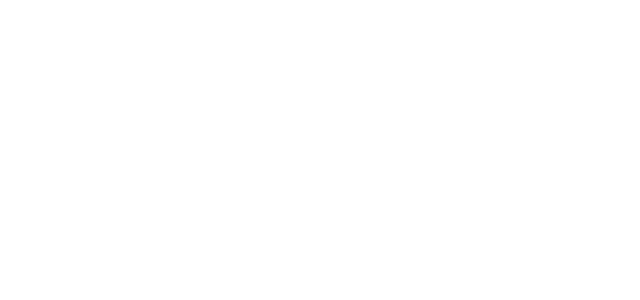
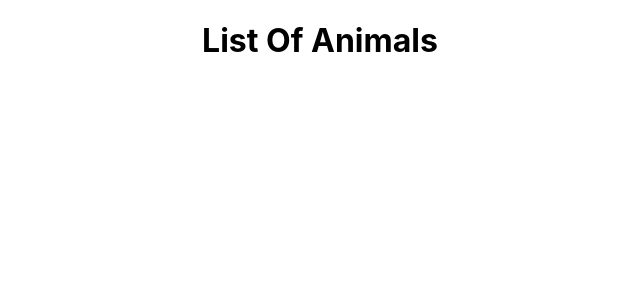
Before and after one commit to Jenniekerf/animals-react, a React (Create React App) app: page /animals in a window 1280 px wide. Shown: the top 300 px of the page, without its empty margins (320-960 px from the left). Built offline with nearby package versions, Linux system fonts and the light colour scheme.

Commit message:
added home component

```diff
--- a/package.json
+++ b/package.json
@@ -5,8 +5,10 @@
   "dependencies": {
     "react": "^16.11.0",
     "react-dom": "^16.11.0",
+    "react-redux": "^7.1.3",
     "react-router-dom": "^5.1.2",
-    "react-scripts": "3.2.0"
+    "react-scripts": "3.2.0",
+    "redux": "^4.0.4"
   },
   "scripts": {
     "start": "react-scripts start",
--- a/src/App.js
+++ b/src/App.js
@@ -1,10 +1,17 @@
 import React from 'react';
 import logo from './logo.svg';
 import './App.css';
+import { BrowserRouter as Router, Route } from 'react-router-dom';
+import Home from './components/Home';
+import ListOfAnimals from './containers/ListOfAnimals';
 
 function App() {
   return (
     <div className="App">
+      <Router>
+        <Route exact path="/" component={Home} />
+        <Route path="/animals" component={ListOfAnimals} />
+      </Router>
 
     </div>
   );
--- /dev/null
+++ b/src/components/Home.js
@@ -0,0 +1,5 @@
+import React from 'react'
+
+const Home = () => <h1>Home Page</h1>
+
+export default Home;
--- /dev/null
+++ b/src/containers/ListOfAnimals.js
@@ -0,0 +1,13 @@
+import React, { Component } from 'react';
+
+class ListOfAnimals extends Component {
+  render() {
+    return (
+      <div>
+        <h1>List Of Animals</h1>
+      </div>
+    )
+  }
+}
+
+export default ListOfAnimals;
```
Also changed, not shown: 1 other file (tests, documents, lock files or other folders).
